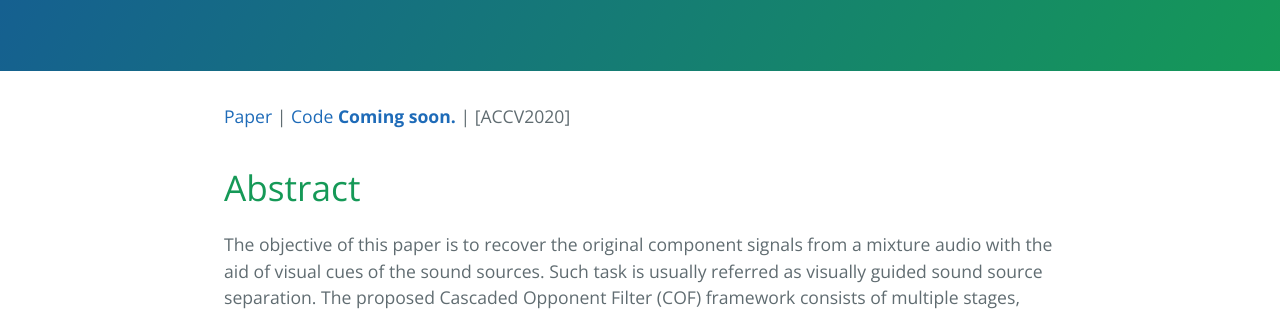
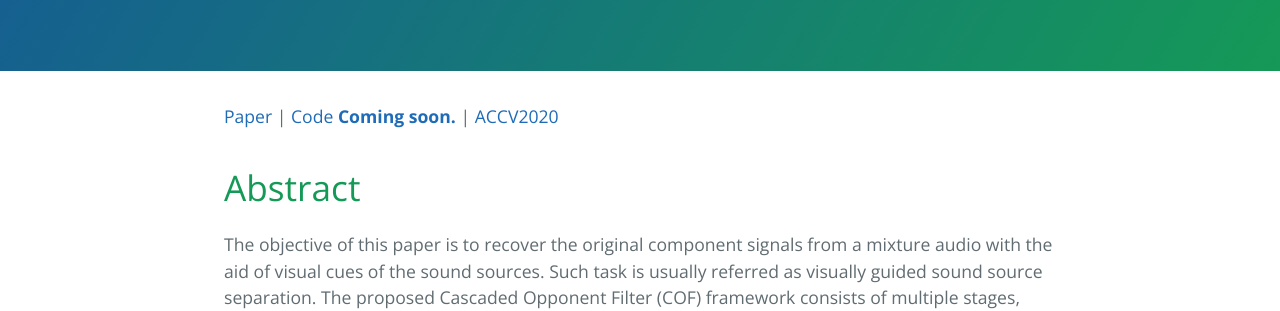
Before and after one commit to ly-zhu/ly-zhu.github.io, a Jekyll site: the page built from cof-net.md, in a window 1280 px wide and 900 px high. Shown: the part 354-665 px from the top of the window. Built offline with Jekyll 4.4.1, drawn with Linux system fonts in a browser that asks for light colours; part of the change alters nothing that is shown.

```diff
--- a/cof-net.md
+++ b/cof-net.md
@@ -3,7 +3,7 @@ title: Visually Guided Sound Source Separation using Cascaded Opponent Filter Ne
 layout: default
 ---
 
-[Paper](https://arxiv.org/pdf/2006.03028.pdf) | [Code **Coming soon.**]() | [ACCV2020]
+[Paper](https://arxiv.org/pdf/2006.03028.pdf) | [Code **Coming soon.**]() | [ACCV2020](http://accv2020.kyoto)
 <!-- [[Code **Coming soon.**]](https://github.com/ly-zhu/cof-net) -->
 
 # Abstract
```
